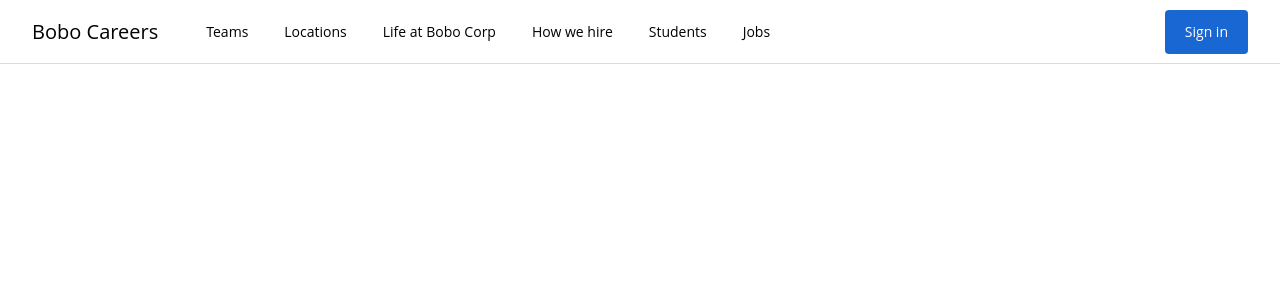
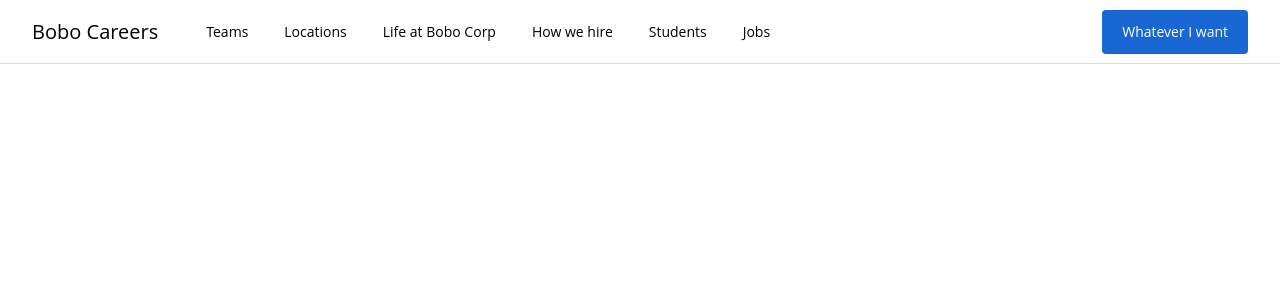
Before and after one commit to pmdenlinger/vue-masterclass-project, a Vue app in the folder job-search/: page / in a window 1280 px wide. Shown: the top 300 px of the page. Built offline with nearby package versions, Linux system fonts and the light colour scheme; the HTML template or start-up script is replaced by a standard one.

Commit message:
Create first prop in ActionButton.vue holding text property, then add Vue expression in MainNav.vue, and pass text to ActionButton.vue

```diff
--- a/job-search/src/components/ActionButton.vue
+++ b/job-search/src/components/ActionButton.vue
@@ -2,13 +2,14 @@
   <button
     class="rounded border-0 px-5 py-3 font-medium text-white bg-brand-blue-1 hover:shadow-blue"
   >
-    Sign in
+    {{ text }}
   </button>
 </template>
 
 <script>
 export default {
   name: 'ActionButton',
+  props: ["text"],
 
 }
 </script>
--- a/job-search/src/components/MainNav.vue
+++ b/job-search/src/components/MainNav.vue
@@ -12,7 +12,7 @@
         </nav>
         <div class="ml-auto flex h-full items-center">
           <profile-image v-if="isLoggedIn"/>
-          <action-button v-else @click="loginUser"/>
+          <action-button v-else text = "Whatever I want" @click="loginUser"/>
         </div>
       </div>
     </div>
```
